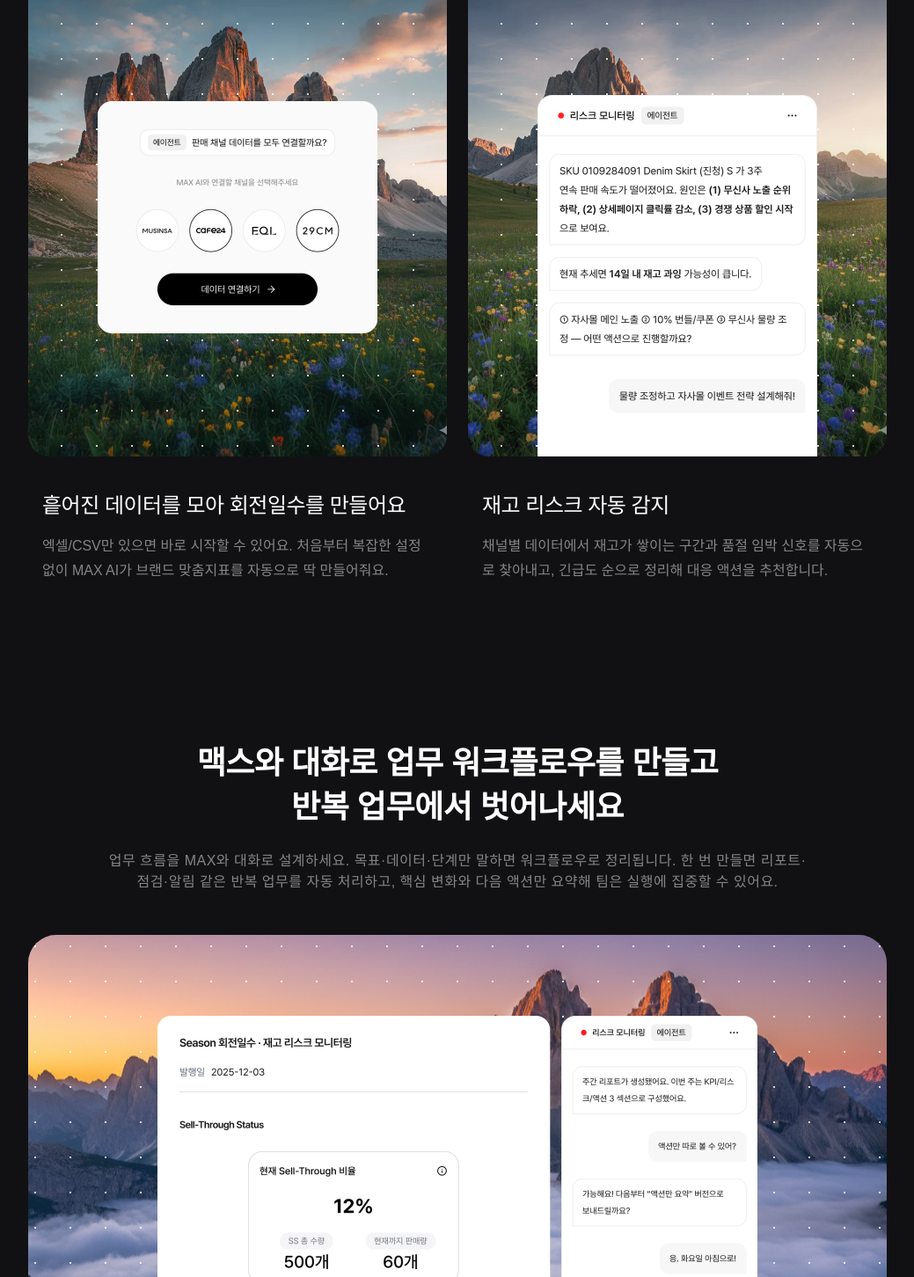
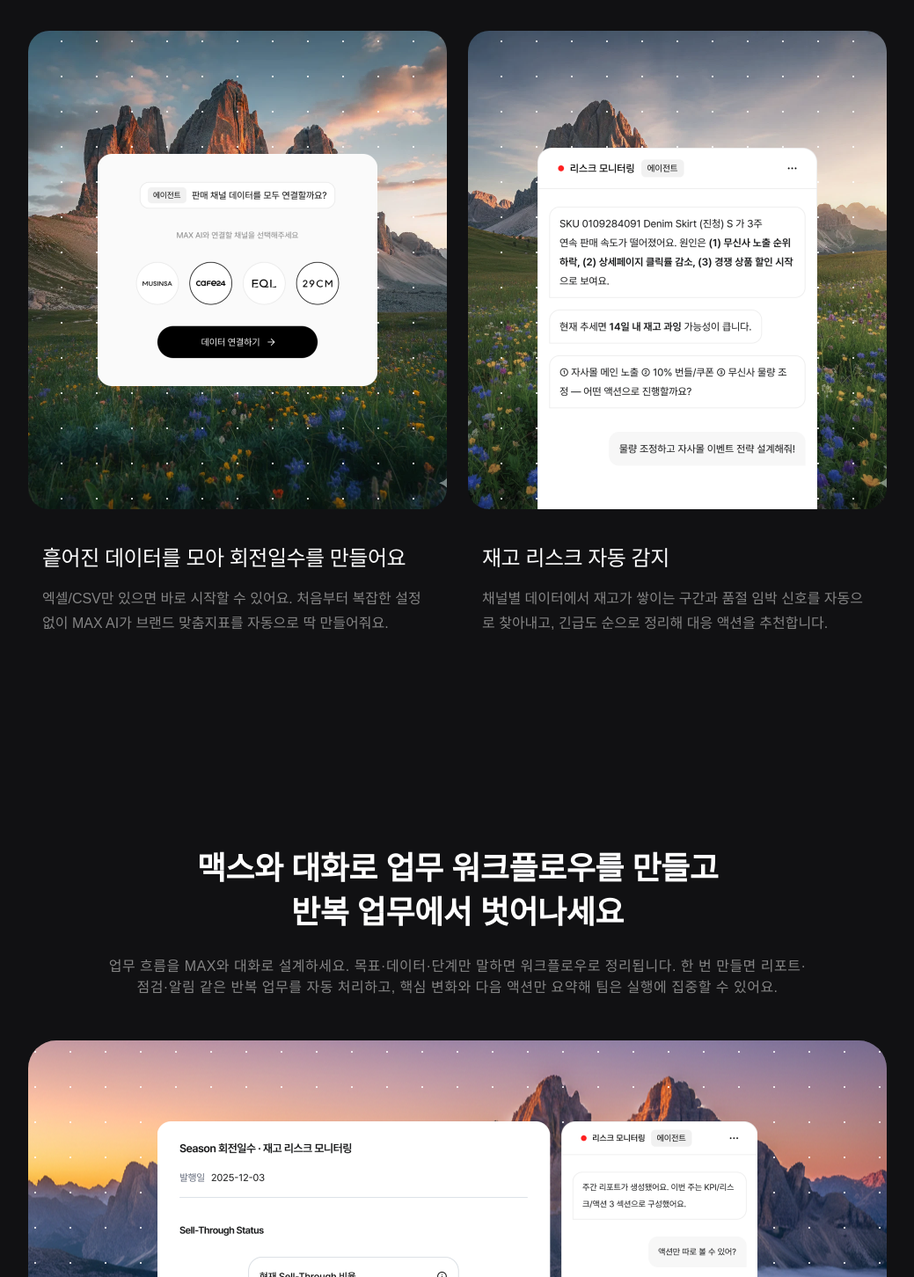
Before and after one commit to JJANGSOON/maxweb, a Next.js app: page / in a window 1280 px wide. Shown: the part 1348-2800 px from the top of the page at 88% size, without its empty margins (120-1159 px from the left). Built offline with nearby package versions, Linux system fonts and the light colour scheme.

Commit message:
Adjust section spacing and sync design guide

```diff
--- a/components/sections/CtaSection.tsx
+++ b/components/sections/CtaSection.tsx
@@ -3,7 +3,7 @@ import { GOOGLE_FORM_URL } from "@/lib/constants";
 
 export default function CtaSection() {
   return (
-    <section className="my-[180px] h-[320px]" id="cta">
+    <section className="my-[200px] h-[320px]" id="cta">
       <Container className="h-full">
         <div className="flex h-full flex-col items-start justify-center gap-8 md:flex-row md:items-center md:justify-between">
           <h2 className="text-[36px] font-normal leading-[50px] tracking-[-0.5px] text-white">
--- a/components/sections/FeatureFocusSection.tsx
+++ b/components/sections/FeatureFocusSection.tsx
@@ -4,7 +4,7 @@ import { FOCUS_FEATURE_CARDS } from "@/lib/constants";
 
 export default function FeatureFocusSection() {
   return (
-    <section className="mt-[180px]" id="features-focus">
+    <section className="mt-[240px]" id="features-focus">
       <Container>
         <h2 className="text-center text-[36px] font-semibold leading-[50px] tracking-[-0.5px] text-white">
           맥스 AI 재고 관리 에이전트에게 맡기고
--- a/components/sections/FeatureWorkflowSection.tsx
+++ b/components/sections/FeatureWorkflowSection.tsx
@@ -3,7 +3,7 @@ import Container from "../ui/Container";
 
 export default function FeatureWorkflowSection() {
   return (
-    <section className="mt-[180px]" id="features-workflow">
+    <section className="mt-[240px]" id="features-workflow">
       <Container>
         <h2 className="text-center text-[36px] font-semibold leading-[50px] tracking-[-0.5px] text-white">
           맥스와 대화로 업무 워크플로우를 만들고
--- a/components/sections/HeyMaxSection.tsx
+++ b/components/sections/HeyMaxSection.tsx
@@ -22,7 +22,7 @@ const HEYMAX_CHIPS = [
 
 export default function HeyMaxSection() {
   return (
-    <section className="relative mt-[180px]" id="heymax">
+    <section className="relative mt-[240px]" id="heymax">
       <div aria-hidden className="pointer-events-none absolute inset-x-0 top-0 z-0 h-[900px]">
         <div
           className="absolute inset-0"
```
Also changed, not shown: 1 other file (tests, documents, lock files or other folders).
